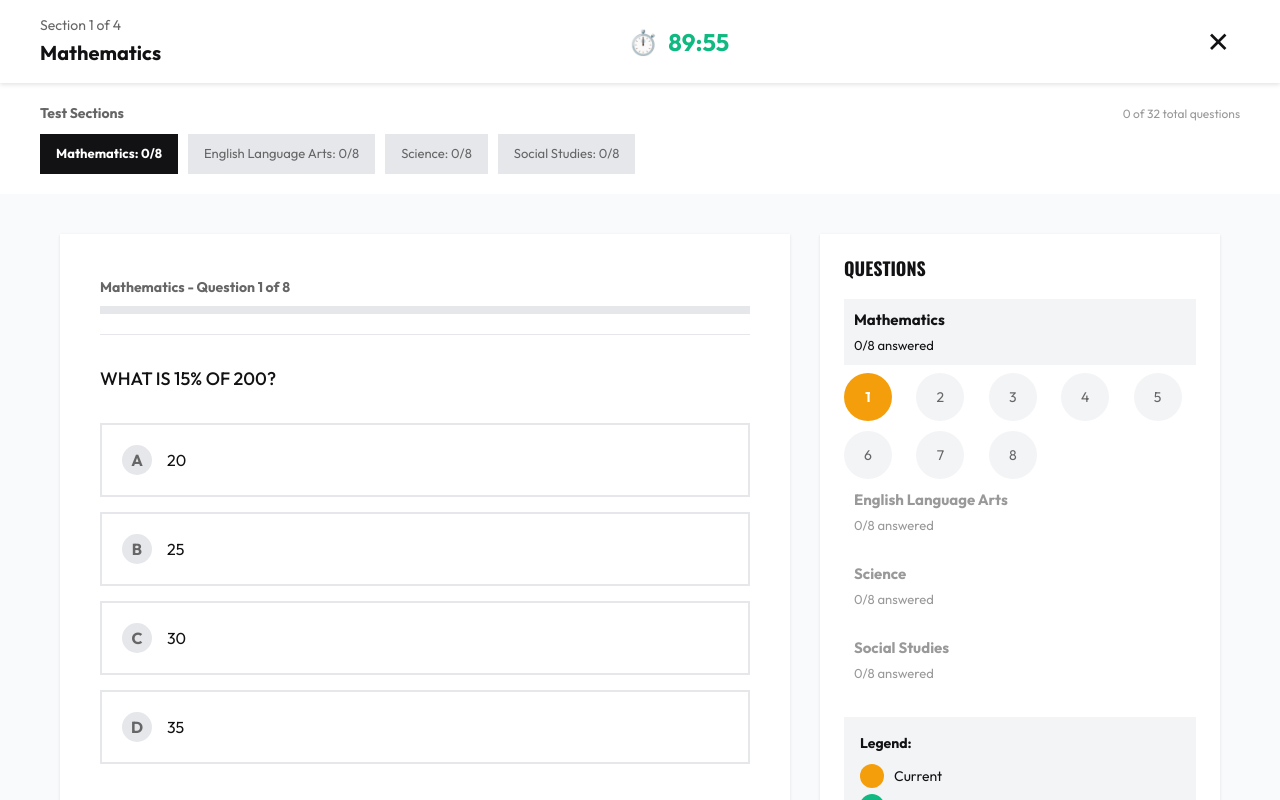
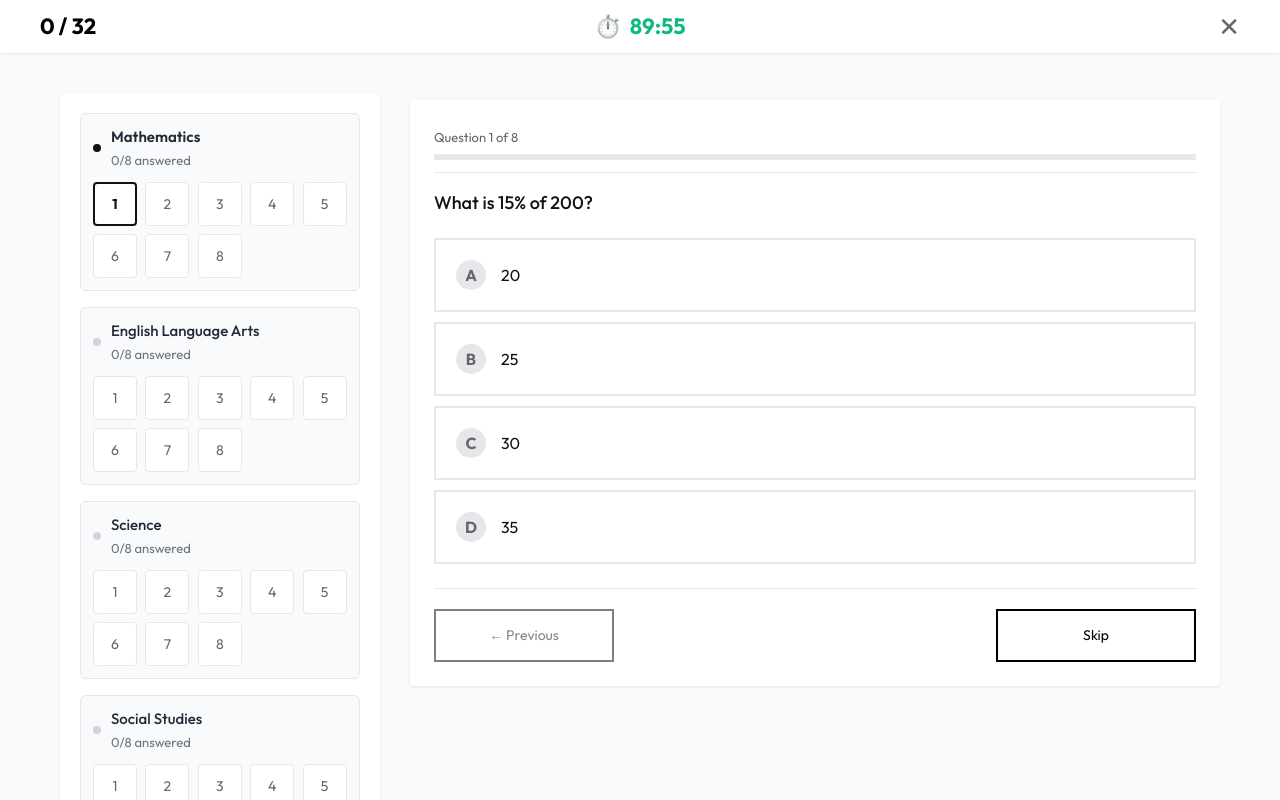
Before and after one commit to YuriOokino/hyper-school-dashboard, a React (Vite) app: page /placement-test in a window 1280 px wide. Shown: the top 800 px of the page. Built offline with nearby package versions, Linux system fonts and the light colour scheme.

Commit message:
Improve placement test UI: compact header, simplified navigator, updated color scheme, sticky questions, progress on next click

```diff
--- a/src/components/PlacementTest.jsx
+++ b/src/components/PlacementTest.jsx
@@ -365,6 +365,7 @@ export default function PlacementTest() {
   const [currentSectionIndex, setCurrentSectionIndex] = useState(0);
   const [currentQuestionIndex, setCurrentQuestionIndex] = useState(0);
   const [answers, setAnswers] = useState({});
+  const [progressedQuestions, setProgressedQuestions] = useState(new Set());
   const [flaggedQuestions, setFlaggedQuestions] = useState(new Set());
   const [timeRemaining, setTimeRemaining] = useState(COMPREHENSIVE_TEST.totalTime);
   const [isTestActive, setIsTestActive] = useState(true);
@@ -413,11 +414,11 @@ export default function PlacementTest() {
 
   // Calculate total questions across all sections
   const totalQuestions = COMPREHENSIVE_TEST.sections.reduce((sum, section) => sum + section.questions.length, 0);
-  const answeredCount = Object.keys(answers).length;
+  const answeredCount = progressedQuestions.size;
   const progress = (answeredCount / totalQuestions) * 100;
 
   // Current section progress
-  const sectionAnsweredCount = currentSection.questions.filter(q => answers[q.id] !== undefined).length;
+  const sectionAnsweredCount = currentSection.questions.filter(q => progressedQuestions.has(q.id)).length;
   const sectionProgress = (sectionAnsweredCount / currentSection.questions.length) * 100;
 
   // Answer handlers
@@ -435,6 +436,13 @@ export default function PlacementTest() {
         [questionId]: optionId
       };
     });
+
+    // Remove from skipped questions when answered
+    setFlaggedQuestions(prev => {
+      const newSet = new Set(prev);
+      newSet.delete(questionId);
+      return newSet;
+    });
   };
 
   const handleFlagQuestion = (questionId) => {
@@ -451,6 +459,16 @@ export default function PlacementTest() {
 
   // Navigation handlers
   const handleNext = () => {
+    const currentQuestionId = currentSection.questions[currentQuestionIndex].id;
+
+    // Mark current question as progressed
+    setProgressedQuestions(prev => new Set([...prev, currentQuestionId]));
+
+    // Mark current question as skipped if not answered
+    if (answers[currentQuestionId] === undefined) {
+      setFlaggedQuestions(prev => new Set([...prev, currentQuestionId]));
+    }
+
     if (currentQuestionIndex < currentSection.questions.length - 1) {
       setCurrentQuestionIndex(prev => prev + 1);
     } else if (currentSectionIndex < totalSections - 1) {
@@ -464,14 +482,16 @@ export default function PlacementTest() {
       setCurrentQuestionIndex(prev => prev - 1);
     } else if (currentSectionIndex > 0) {
       // Go to previous section's last question
-      setCurrentSectionIndex(prev => prev - 1);
-      setCurrentQuestionIndex(COMPREHENSIVE_TEST.sections[currentSectionIndex - 1].questions.length - 1);
+      const newSectionIndex = currentSectionIndex - 1;
+      setCurrentSectionIndex(newSectionIndex);
+      setCurrentQuestionIndex(COMPREHENSIVE_TEST.sections[newSectionIndex].questions.length - 1);
     }
   };
 
   const handleNextSection = () => {
     setShowSectionTransition(false);
-    setCurrentSectionIndex(prev => prev + 1);
+    const newSectionIndex = currentSectionIndex + 1;
+    setCurrentSectionIndex(newSectionIndex);
     setCurrentQuestionIndex(0);
   };
 
@@ -687,41 +707,41 @@ export default function PlacementTest() {
   // Main test interface
   return (
     <div style={{ minHeight: '100vh', backgroundColor: '#f9fafb' }}>
-      {/* Top Navigation Bar */}
-      <div style={{ backgroundColor: 'white', padding: '15px 20px', boxShadow: '0 2px 4px rgba(0,0,0,0.1)', position: 'sticky', top: 0, zIndex: 100 }}>
-        <div style={{ maxWidth: '1200px', margin: '0 auto', display: 'flex', justifyContent: 'space-between', alignItems: 'center' }}>
-          {/* Test Title */}
-          <div>
-            <div style={{ fontSize: '14px', color: '#666', marginBottom: '2px' }}>
-              Section {currentSectionIndex + 1} of {totalSections}
-            </div>
-            <div style={{ fontSize: '20px', fontWeight: 'bold' }}>
-              {currentSection.name}
-            </div>
-          </div>
+      {/* Minimal Header */}
+      <div style={{ backgroundColor: 'white', padding: '10px 20px', boxShadow: '0 1px 3px rgba(0,0,0,0.08)', position: 'sticky', top: 0, zIndex: 100 }}>
+        <div style={{ maxWidth: '1200px', margin: '0 auto', position: 'relative', display: 'flex', justifyContent: 'space-between', alignItems: 'center' }}>
+          {/* Overall Counter - Left */}
+          <span style={{ fontSize: '22px', color: '#000', fontWeight: 'bold' }}>
+            {answeredCount} / {totalQuestions}
+          </span>
 
-          {/* Timer */}
+          {/* Timer - Center */}
           <div style={{
-            fontSize: '24px',
+            fontSize: '22px',
             fontWeight: 'bold',
             color: getTimeColor(),
             display: 'flex',
             alignItems: 'center',
-            gap: '10px'
+            gap: '8px',
+            position: 'absolute',
+            left: '50%',
+            transform: 'translateX(-50%)'
           }}>
             <span>⏱️</span>
             <span>{formatTime(timeRemaining)}</span>
           </div>
 
-          {/* Exit Button */}
+          {/* Exit Button - Right */}
           <button
             onClick={handleExit}
             style={{
-              fontSize: '28px',
+              fontSize: '26px',
               border: 'none',
               backgroundColor: 'transparent',
               cursor: 'pointer',
-              padding: '5px 10px'
+              padding: '0',
+              lineHeight: 1,
+              color: '#666'
             }}
           >
             ✕
@@ -729,76 +749,131 @@ export default function PlacementTest() {
         </div>
       </div>
 
-      {/* Section Indicators */}
-      <div style={{ backgroundColor: 'white', padding: '20px' }}>
-        <div style={{ maxWidth: '1200px', margin: '0 auto' }}>
-          <div style={{ marginBottom: '10px', display: 'flex', justifyContent: 'space-between', alignItems: 'center' }}>
-            <span style={{ fontSize: '14px', color: '#666', fontWeight: 'bold' }}>
-              Test Sections
-            </span>
-            <span style={{ fontSize: '12px', color: '#999' }}>
-              {answeredCount} of {totalQuestions} total questions
-            </span>
-          </div>
-          <div style={{ display: 'flex', gap: '10px', flexWrap: 'wrap' }}>
-            {COMPREHENSIVE_TEST.sections.map((section, idx) => {
+      {/* Question Content */}
+      <div style={{ maxWidth: '1200px', margin: '40px auto', padding: '0 20px' }}>
+        <div style={{ display: 'grid', gridTemplateColumns: '320px 1fr', gap: '30px' }}>
+          {/* Question Navigator Sidebar */}
+          <div style={{ backgroundColor: 'white', padding: '20px', boxShadow: '0 1px 3px rgba(0,0,0,0.1)', height: 'fit-content', position: 'sticky', top: '100px', borderRadius: '4px' }}>
+            {COMPREHENSIVE_TEST.sections.map((section, sectionIdx) => {
+              const isSectionVisible = sectionIdx === currentSectionIndex;
               const sectionQs = section.questions.map(q => q.id);
-              const sectionAnswered = sectionQs.filter(id => answers[id] !== undefined).length;
-              const sectionTotal = section.questions.length;
-              const isCurrentSection = idx === currentSectionIndex;
-              const isCompleted = sectionAnswered === sectionTotal;
-              const isNotStarted = sectionAnswered === 0 && !isCurrentSection;
+              const sectionAnswered = sectionQs.filter(id => progressedQuestions.has(id)).length;
+              const isCompleted = sectionAnswered === section.questions.length;
+              const isNotStarted = sectionAnswered === 0;
+              const isInProgress = sectionAnswered > 0 && !isCompleted;
 
-              let backgroundColor, textColor;
-              if (isCurrentSection) {
-                backgroundColor = '#121214'; // black
-                textColor = 'white';
+              // Determine status indicator
+              let statusColor;
+              if (isSectionVisible) {
+                statusColor = '#121214'; // black for current
               } else if (isCompleted) {
-                backgroundColor = '#10b981'; // green
-                textColor = 'white';
+                statusColor = '#121214'; // black for completed
+              } else if (isInProgress) {
+                statusColor = '#9ca3af'; // grey for in progress
               } else {
-                backgroundColor = '#e5e7eb'; // grey
-                textColor = '#666';
+                statusColor = '#d1d5db'; // light grey for not started
               }
 
               return (
                 <div
                   key={section.id}
                   style={{
-                    padding: '10px 16px',
-                    backgroundColor,
-                    color: textColor,
-                    fontSize: '13px',
-                    fontWeight: isCurrentSection ? 'bold' : 'normal',
-                    display: 'flex',
-                    alignItems: 'center',
-                    gap: '8px'
+                    marginBottom: '16px',
+                    backgroundColor: '#f9fafb',
+                    padding: '12px',
+                    borderRadius: '6px',
+                    border: '1px solid #e5e7eb'
                   }}
                 >
-                  {isCompleted && (
-                    <span style={{ fontSize: '14px' }}>✓</span>
-                  )}
-                  <span>{section.name}: {sectionAnswered}/{sectionTotal}</span>
+                  <div style={{
+                    fontSize: '15px',
+                    fontWeight: isSectionVisible ? '600' : '500',
+                    color: '#1f2937',
+                    marginBottom: '12px',
+                    display: 'flex',
+                    gap: '10px',
+                    alignItems: 'center'
+                  }}>
+                    <div style={{
+                      width: '8px',
+                      height: '8px',
+                      borderRadius: '50%',
+                      backgroundColor: statusColor,
+                      flexShrink: 0
+                    }}></div>
+                    <div style={{ flex: 1 }}>
+                      <div style={{ marginBottom: '2px' }}>{section.name}</div>
+                      <div style={{ fontSize: '13px', fontWeight: 'normal', color: '#6b7280' }}>
+                        {sectionAnswered}/{section.questions.length} answered
+                      </div>
+                    </div>
+                  </div>
+
+                  <div style={{ display: 'grid', gridTemplateColumns: 'repeat(5, 1fr)', gap: '8px' }}>
+                    {section.questions.map((q, qIdx) => {
+                      const isAnswered = progressedQuestions.has(q.id) && answers[q.id] !== undefined;
+                      const isCurrent = sectionIdx === currentSectionIndex && qIdx === currentQuestionIndex;
+                      const isSkipped = progressedQuestions.has(q.id) && answers[q.id] === undefined;
+
+                      let bgColor, textColor, borderStyle;
+                      if (isCurrent) {
+                        bgColor = 'white';
+                        textColor = '#121214';
+                        borderStyle = '2px solid #121214';
+                      } else if (isAnswered) {
+                        bgColor = '#121214';
+                        textColor = 'white';
+                        borderStyle = 'none';
+                      } else if (isSkipped) {
+                        bgColor = '#e5e7eb';
+                        textColor = '#666';
+                        borderStyle = 'none';
+                      } else {
+                        bgColor = 'white';
+                        textColor = '#666';
+                        borderStyle = '1px solid #e5e7eb';
+                      }
+
+                      return (
+                        <button
+                          key={q.id}
+                          onClick={() => handleGoToQuestion(sectionIdx, qIdx)}
+                          style={{
+                            width: '44px',
+                            height: '44px',
+                            borderRadius: '4px',
+                            backgroundColor: bgColor,
+                            color: textColor,
+                            border: borderStyle,
+                            cursor: 'pointer',
+                            fontSize: '14px',
+                            fontWeight: isCurrent ? 'bold' : 'normal',
+                            display: 'flex',
+                            alignItems: 'center',
+                            justifyContent: 'center'
+                          }}
+                          title={isCurrent ? 'Current' : isAnswered ? 'Answered' : isSkipped ? 'Skipped' : 'Not answered'}
+                        >
+                          {qIdx + 1}
+                        </button>
+                      );
+                    })}
+                  </div>
                 </div>
               );
             })}
           </div>
-        </div>
-      </div>
 
-      {/* Question Content */}
-      <div style={{ maxWidth: '1200px', margin: '40px auto', padding: '0 20px' }}>
-        <div style={{ display: 'grid', gridTemplateColumns: '1fr 400px', gap: '30px' }}>
           {/* Main Question Area */}
-          <div style={{ backgroundColor: 'white', padding: '40px', boxShadow: '0 1px 3px rgba(0,0,0,0.1)' }}>
+          <div style={{ backgroundColor: 'white', padding: '24px', boxShadow: '0 1px 3px rgba(0,0,0,0.1)', borderRadius: '4px', position: 'sticky', top: '100px', height: 'fit-content' }}>
             {/* Section Progress */}
-            <div style={{ marginBottom: '30px', paddingBottom: '20px', borderBottom: '1px solid #e5e7eb' }}>
-              <div style={{ marginBottom: '8px' }}>
-                <span style={{ fontSize: '14px', color: '#666', fontWeight: 'bold' }}>
-                  {currentSection.name} - Question {currentQuestionIndex + 1} of {currentSection.questions.length}
+            <div style={{ marginBottom: '16px', paddingBottom: '12px', borderBottom: '1px solid #e5e7eb' }}>
+              <div style={{ marginBottom: '6px' }}>
+                <span style={{ fontSize: '13px', color: '#666' }}>
+                  Question {currentQuestionIndex + 1} of {currentSection.questions.length}
                 </span>
               </div>
-              <div style={{ width: '100%', height: '8px', backgroundColor: '#e5e7eb', overflow: 'hidden' }}>
+              <div style={{ width: '100%', height: '6px', backgroundColor: '#e5e7eb', overflow: 'hidden' }}>
                 <div
                   style={{
                     width: `${sectionProgress}%`,
@@ -811,14 +886,14 @@ export default function PlacementTest() {
             </div>
 
             {/* Question Header */}
-            <div style={{ marginBottom: '30px' }}>
-              <h2 style={{ fontSize: '18px', margin: 0, fontFamily: 'Outfit', fontWeight: 500, lineHeight: '1.6' }}>
+            <div style={{ marginBottom: '20px' }}>
+              <h2 style={{ fontSize: '18px', margin: 0, fontFamily: 'Outfit', fontWeight: 500, lineHeight: '1.6', textTransform: 'none' }}>
                 {currentQuestion.question}
               </h2>
             </div>
 
           {/* Answer Options */}
-          <div style={{ display: 'flex', flexDirection: 'column', gap: '15px', marginBottom: '40px' }}>
+          <div style={{ display: 'flex', flexDirection: 'column', gap: '10px', marginBottom: '24px' }}>
             {currentQuestion.options.map((option) => {
               const isSelected = answers[currentQuestion.id] === option.id;
 
@@ -871,8 +946,7 @@ export default function PlacementTest() {
                 cursor: (currentQuestionIndex === 0 && currentSectionIndex === 0) ? 'not-allowed' : 'pointer',
                 opacity: (currentQuestionIndex === 0 && currentSectionIndex === 0) ? 0.5 : 1,
                 fontSize: '14px',
-                minWidth: '180px',
-                textTransform: 'uppercase'
+                minWidth: '180px'
               }}
             >
               ← Previous
@@ -891,7 +965,6 @@ export default function PlacementTest() {
                     cursor: 'pointer',
                     fontSize: '14px',
                     minWidth: '200px',
-                    textTransform: 'uppercase'
                   }}
                 >
                   Review Section
@@ -916,7 +989,6 @@ export default function PlacementTest() {
                     cursor: 'pointer',
                     fontSize: '14px',
                     minWidth: '200px',
-                    textTransform: 'uppercase'
                   };
                 } else if (isLastQuestionInSection && isLastSection) {
                   buttonText = 'Submit Test';
@@ -929,7 +1001,6 @@ export default function PlacementTest() {
                     cursor: 'pointer',
                     fontSize: '14px',
                     minWidth: '200px',
-                    textTransform: 'uppercase'
                   };
                 } else if (isLastQuestionInSection) {
                   buttonText = `Finish ${currentSection.name} →`;
@@ -942,7 +1013,6 @@ export default function PlacementTest() {
                     cursor: 'pointer',
                     fontSize: '14px',
                     minWidth: '200px',
-                    textTransform: 'uppercase'
                   };
                 } else {
                   buttonText = 'Next →';
@@ -955,7 +1025,6 @@ export default function PlacementTest() {
                     cursor: 'pointer',
                     fontSize: '14px',
                     minWidth: '200px',
-                    textTransform: 'uppercase'
                   };
                 }
 
@@ -967,91 +1036,6 @@ export default function PlacementTest() {
               })()}
             </div>
           </div>
-          </div>
-
-          {/* Question Navigator Sidebar */}
-          <div style={{ backgroundColor: 'white', padding: '24px', boxShadow: '0 1px 3px rgba(0,0,0,0.1)', height: '100%', position: 'sticky', top: '100px' }}>
-            <h3 style={{ fontSize: '18px', margin: '0 0 20px 0', fontWeight: 'bold' }}>Questions</h3>
-
-            {COMPREHENSIVE_TEST.sections.map((section, sectionIdx) => {
-              const isSectionVisible = sectionIdx === currentSectionIndex;
-              const sectionQs = section.questions.map(q => q.id);
-              const sectionAnswered = sectionQs.filter(id => answers[id] !== undefined).length;
-
-              return (
-                <div key={section.id}>
-                  <div
-                    style={{
-                      fontSize: '15px',
-                      fontWeight: 'bold',
-                      marginBottom: '8px',
-                      color: isSectionVisible ? '#121214' : '#999',
-                      padding: '10px',
-                      backgroundColor: isSectionVisible ? '#f3f4f6' : 'transparent'
-                    }}
-                  >
-                    {section.name}
-                    <div style={{ fontSize: '13px', fontWeight: 'normal', marginTop: '4px' }}>
-                      {sectionAnswered}/{section.questions.length} answered
-                    </div>
-                  </div>
-
-                  {isSectionVisible && (
-                    <div style={{ display: 'grid', gridTemplateColumns: 'repeat(5, 1fr)', gap: '10px' }}>
-                      {section.questions.map((q, qIdx) => {
-                        const isAnswered = answers[q.id] !== undefined;
-                        const isCurrent = sectionIdx === currentSectionIndex && qIdx === currentQuestionIndex;
-                        const isSkipped = flaggedQuestions.has(q.id);
-
-                        return (
-                          <button
-                            key={q.id}
-                            onClick={() => handleGoToQuestion(sectionIdx, qIdx)}
-                            style={{
-                              width: '48px',
-                              height: '48px',
-                              borderRadius: '50%',
-                              backgroundColor: isCurrent ? '#f59e0b' : isAnswered ? '#10b981' : isSkipped ? '#fef3c7' : '#f3f4f6',
-                              color: isCurrent || isAnswered ? 'white' : '#666',
-                              border: 'none',
-                              cursor: 'pointer',
-                              fontSize: '14px',
-                              fontWeight: isCurrent ? 'bold' : 'normal',
-                              display: 'flex',
-                              alignItems: 'center',
-                              justifyContent: 'center',
-                              position: 'relative'
-                            }}
-                            title={isAnswered ? 'Answered' : isSkipped ? 'Skipped' : 'Not answered'}
-                          >
-                            {qIdx + 1}
-                            {isAnswered && !isCurrent && (
-                              <span style={{ position: 'absolute', top: '2px', right: '6px', fontSize: '10px' }}>✓</span>
-                            )}
-                          </button>
-                        );
-                      })}
-                    </div>
-                  )}
-                </div>
-              );
-            })}
-
-            <div style={{ marginTop: '24px', padding: '16px', backgroundColor: '#f3f4f6', fontSize: '14px' }}>
-              <div style={{ marginBottom: '10px', fontWeight: 'bold' }}>Legend:</div>
-              <div style={{ display: 'flex', alignItems: 'center', gap: '10px', marginBottom: '6px' }}>
-                <div style={{ width: '24px', height: '24px', borderRadius: '50%', backgroundColor: '#f59e0b' }}></div>
-                <span>Current</span>
-              </div>
-              <div style={{ display: 'flex', alignItems: 'center', gap: '10px', marginBottom: '6px' }}>
-                <div style={{ width: '24px', height: '24px', borderRadius: '50%', backgroundColor: '#10b981' }}></div>
-                <span>Answered</span>
-              </div>
-              <div style={{ display: 'flex', alignItems: 'center', gap: '10px' }}>
-                <div style={{ width: '24px', height: '24px', borderRadius: '50%', backgroundColor: '#f3f4f6', border: '1px solid #e5e7eb' }}></div>
-                <span>Not Answered</span>
-              </div>
-            </div>
           </div>
         </div>
       </div>
```
